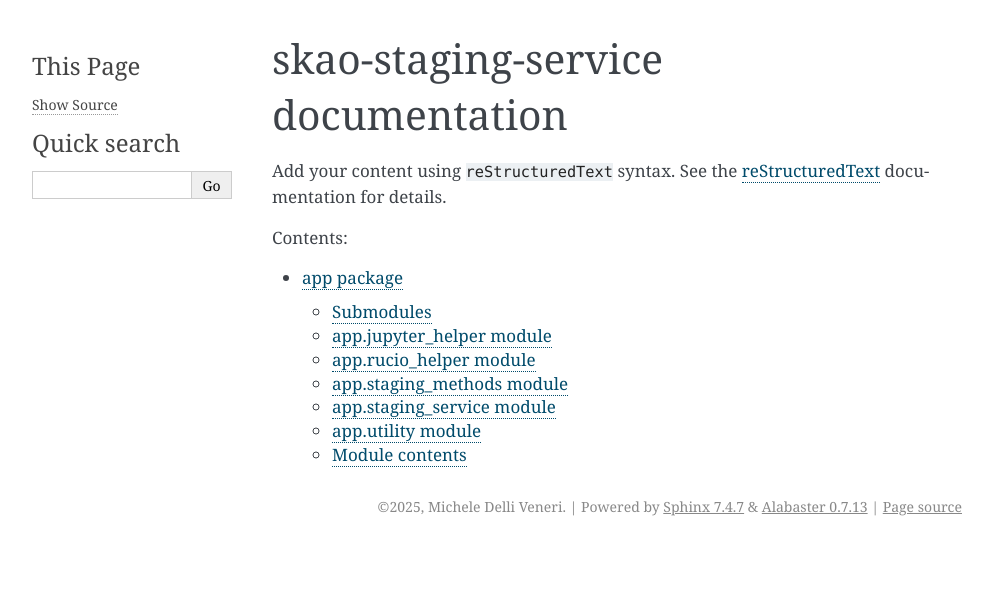
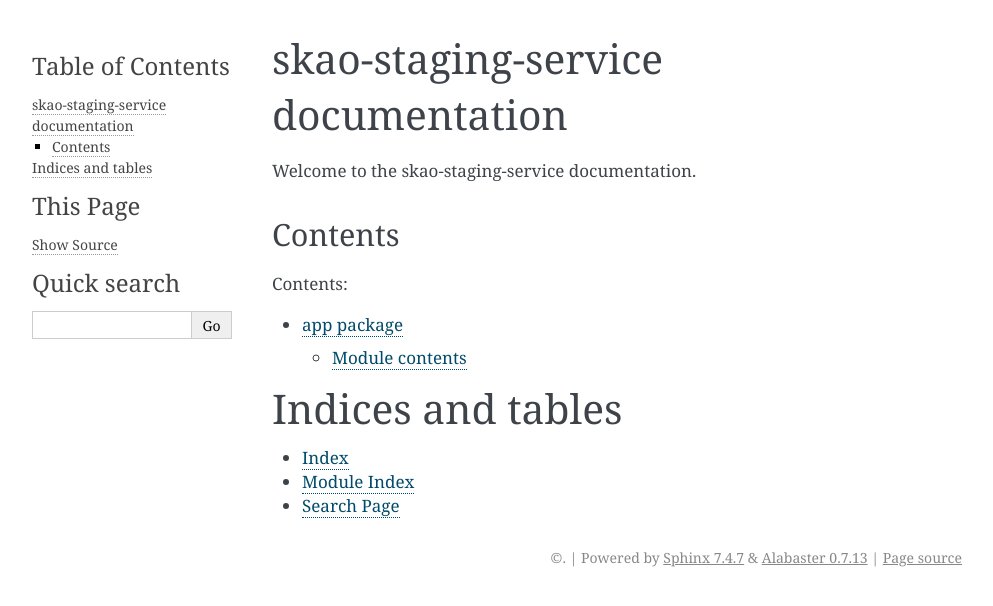
Before and after one commit to MicheleDelliVeneri/skao-staging-service, a Sphinx documentation site: the page built from docs/source/index.rst, in a window 1280 px wide. Shown: the top 606 px of the page, without its empty margins (148-1141 px from the left). Built offline with Sphinx 7.4.7, drawn with Linux system fonts in a browser that asks for light colours.

Commit message:
fix: sphinx build

```diff
--- a/docs/source/app.rst
+++ b/docs/source/app.rst
@@ -1,53 +1,10 @@
 app package
 ===========
-
-Submodules
-----------
-
-app.jupyter\_helper module
---------------------------
-
-.. automodule:: app.jupyter_helper
-   :members:
-   :undoc-members:
-   :show-inheritance:
-
-app.rucio\_helper module
-------------------------
-
-.. automodule:: app.rucio_helper
-   :members:
-   :undoc-members:
-   :show-inheritance:
-
-app.staging\_methods module
----------------------------
-
-.. automodule:: app.staging_methods
-   :members:
-   :undoc-members:
-   :show-inheritance:
-
-app.staging\_service module
----------------------------
-
-.. automodule:: app.staging_service
-   :members:
-   :undoc-members:
-   :show-inheritance:
-
-app.utility module
-------------------
-
-.. automodule:: app.utility
-   :members:
-   :undoc-members:
-   :show-inheritance:
-
 Module contents
 ---------------
 
 .. automodule:: app
+   :no-index:
    :members:
    :undoc-members:
    :show-inheritance:
--- a/docs/source/conf.py
+++ b/docs/source/conf.py
@@ -5,13 +5,12 @@
 
 # -- Project information -----------------------------------------------------
 # https://www.sphinx-doc.org/en/master/usage/configuration.html#project-information
-
-project = 'skao-staging-service'
-copyright = '2025, Michele Delli Veneri'
-author = 'Michele Delli Veneri'
 import os
 import sys
-sys.path.insert(0, os.path.abspath('../../../'))
+sys.path.insert(0, os.path.abspath('../../'))
+project = 'skao-staging-service'
+author = 'Michele Delli Veneri'
+
 # -- General configuration ---------------------------------------------------
 # https://www.sphinx-doc.org/en/master/usage/configuration.html#general-configuration
 
--- a/docs/source/index.rst
+++ b/docs/source/index.rst
@@ -1,17 +1,20 @@
-.. skao-staging-service documentation master file, created by
-   sphinx-quickstart on Sat Jan 18 17:51:30 2025.
-   You can adapt this file completely to your liking, but it should at least
-   contain the root `toctree` directive.
-
 skao-staging-service documentation
 ==================================
 
-Add your content using ``reStructuredText`` syntax. See the
-`reStructuredText <https://www.sphinx-doc.org/en/master/usage/restructuredtext/index.html>`_
-documentation for details.
+Welcome to the skao-staging-service documentation.
+
+Contents
+--------
 
 .. toctree::
    :maxdepth: 2
    :caption: Contents:
 
    app
+
+Indices and tables
+==================
+
+* :ref:`genindex`
+* :ref:`modindex`
+* :ref:`search`
--- a/docs/source/modules.rst
+++ /dev/null
@@ -1,7 +0,0 @@
-app
-===
-
-.. toctree::
-   :maxdepth: 4
-
-   app
```
Also changed, not shown: 1 other file.
